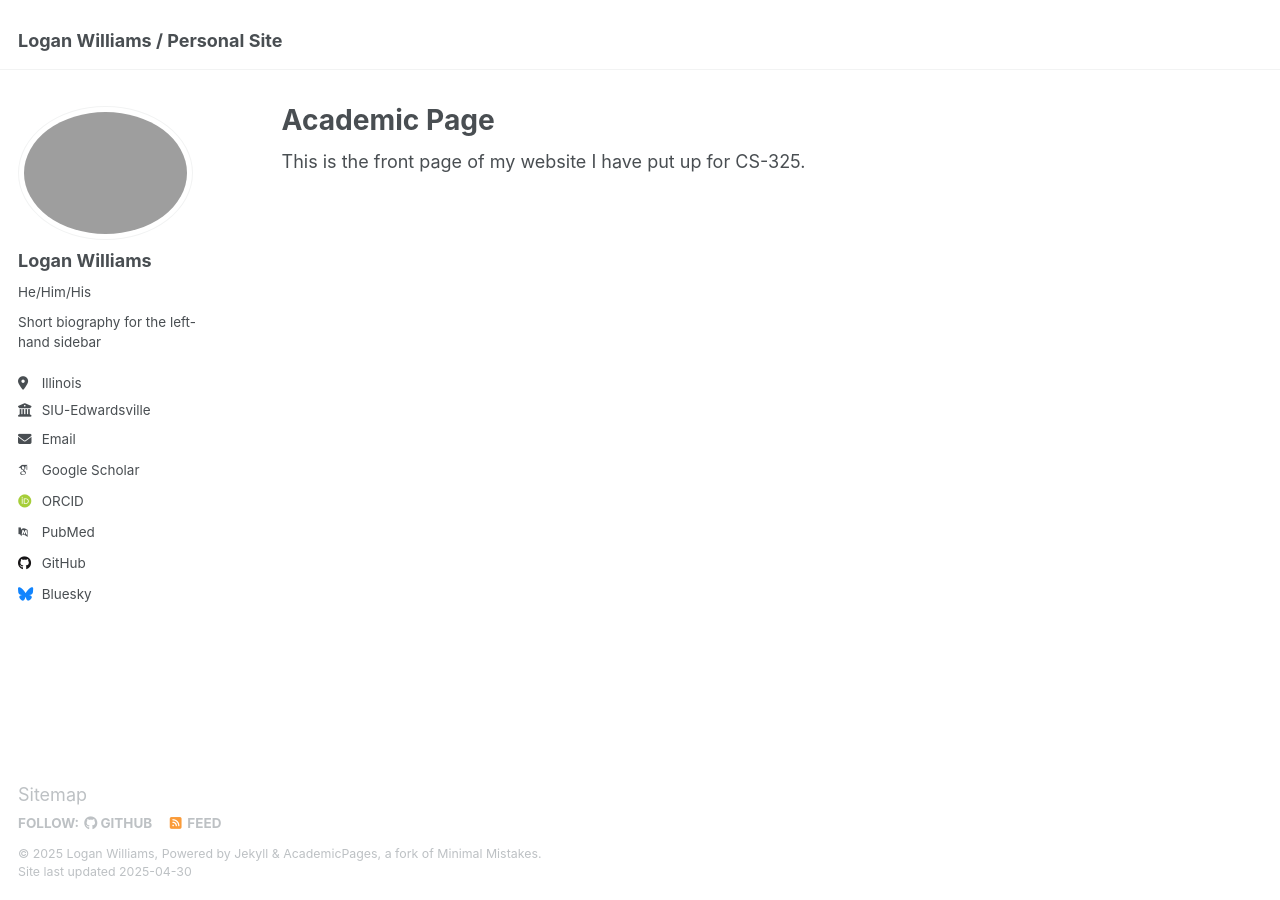
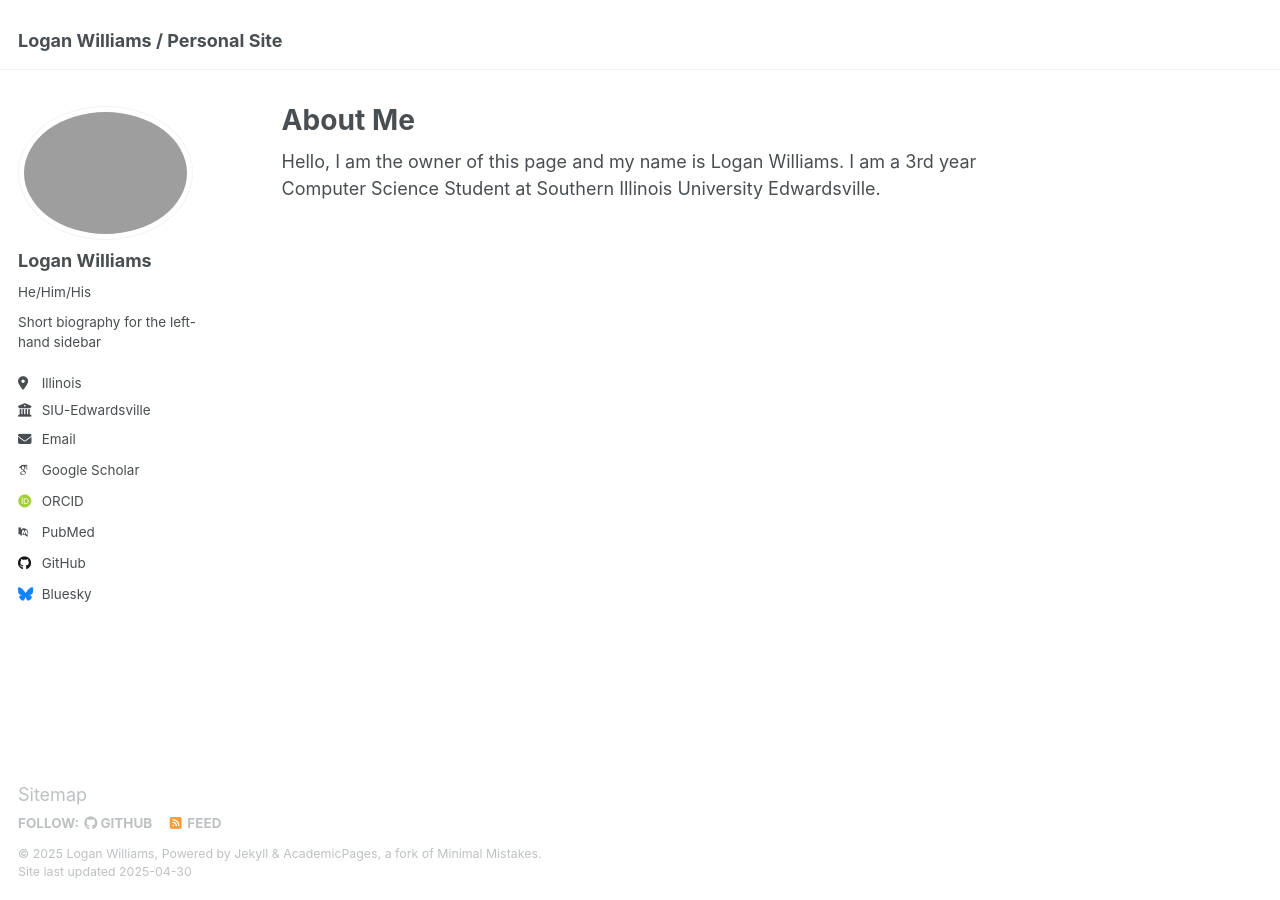
Before and after one commit to th3j35ter/th3j35ter.github.io, a Jekyll site: the page built from _pages/about.md, in a window 1280 px wide. Built offline with Jekyll 4.4.1, drawn with Linux system fonts in a browser that asks for light colours; some web fonts are replaced.

Commit message:
Update about.md

```diff
--- a/_pages/about.md
+++ b/_pages/about.md
@@ -1,10 +1,10 @@
 ---
 permalink: /
-title: "Academic Page"
+title: "About Me"
 author_profile: true
 redirect_from:
   - /about/
   - /about.html
 ---
 
-This is the front page of my website I have put up for CS-325.
+Hello, I am the owner of this page and my name is Logan Williams. I am a 3rd year Computer Science Student at Southern Illinois University Edwardsville.
```
